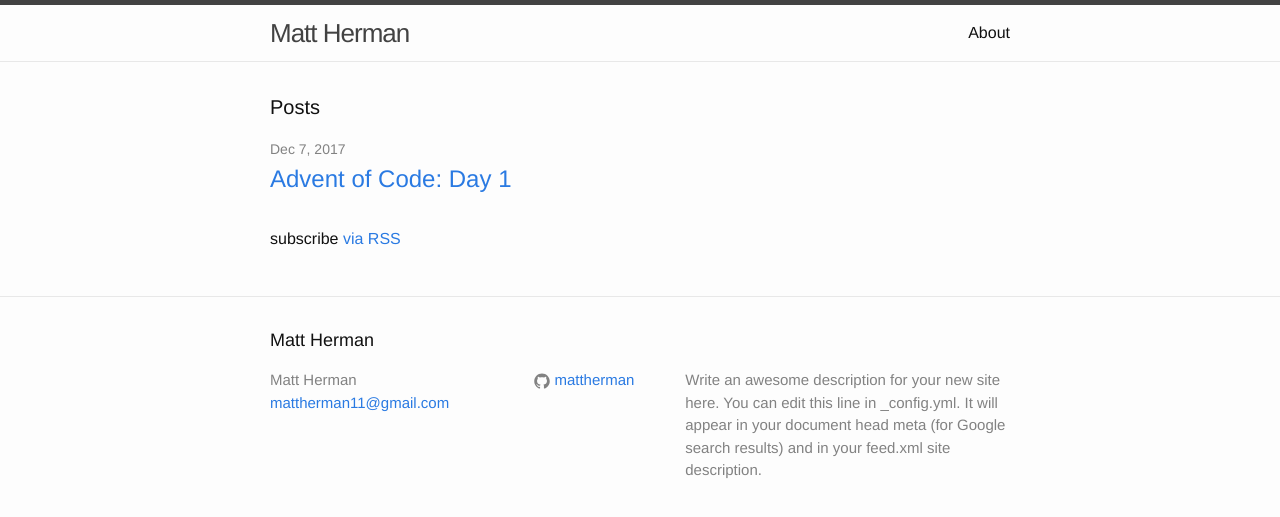
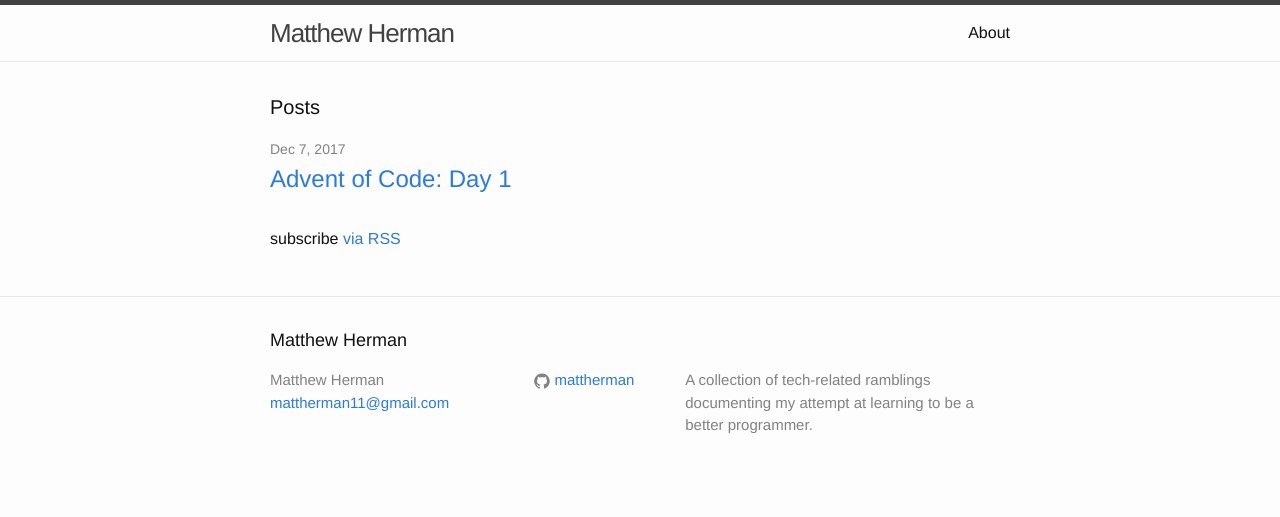
Before and after one commit to mattherman/website, a Jekyll site: the page built from index.html, in a window 1280 px wide. Shown: the top 517 px of the page. Built offline with Jekyll 4.4.1, drawn with Linux system fonts in a browser that asks for light colours.

Commit message:
Site description

```diff
--- a/_config.yml
+++ b/_config.yml
@@ -6,14 +6,13 @@
 # 'jekyll serve'. If you change this file, please restart the server process.
 
 # Site settings
-title: Matt Herman
+title: Matthew Herman
 email: mattherman11@gmail.com
 description: > # this means to ignore newlines until "baseurl:"
-  Write an awesome description for your new site here. You can edit this
-  line in _config.yml. It will appear in your document head meta (for
-  Google search results) and in your feed.xml site description.
+  A collection of tech-related ramblings documenting
+  my attempt at learning to be a better programmer.
 baseurl: "" # the subpath of your site, e.g. /blog
-url: "http://yourdomain.com" # the base hostname & protocol for your site
+url: "http://mattherman.github.io" # the base hostname & protocol for your site
 github_username:  mattherman
 
 # Build settings
```
